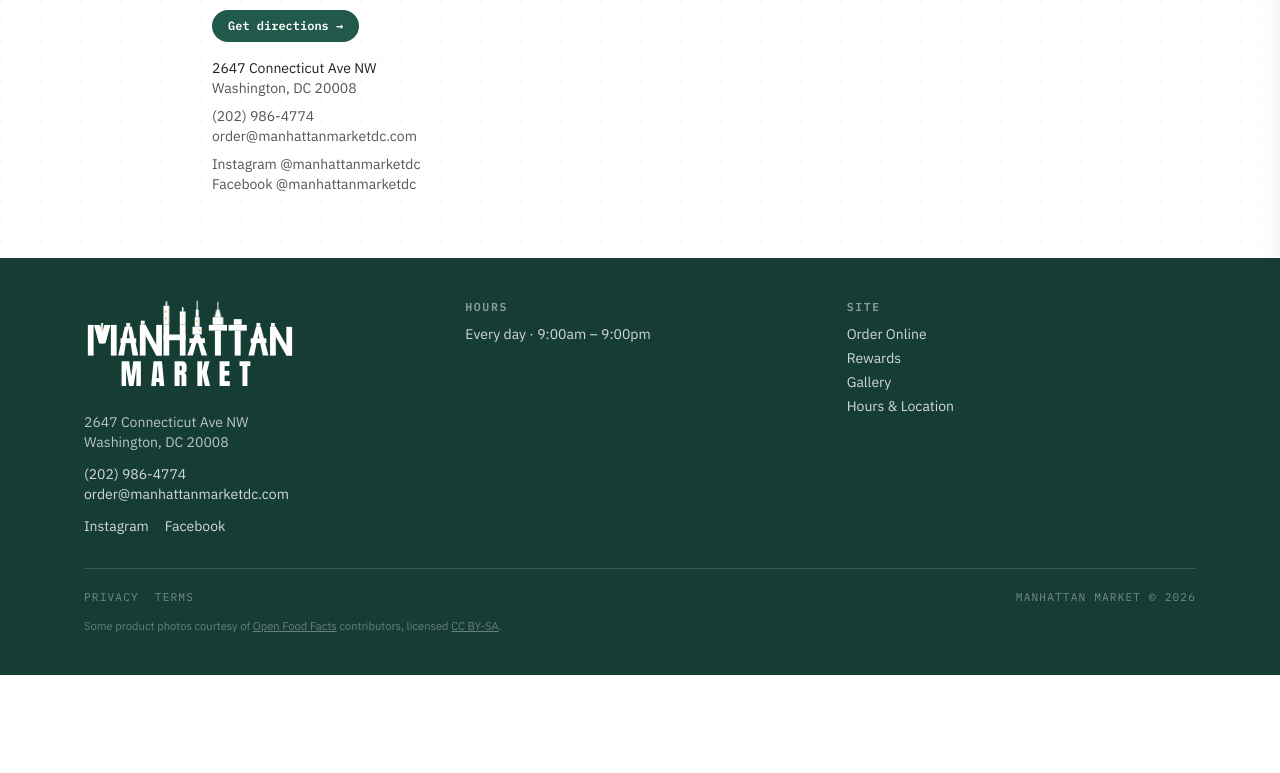
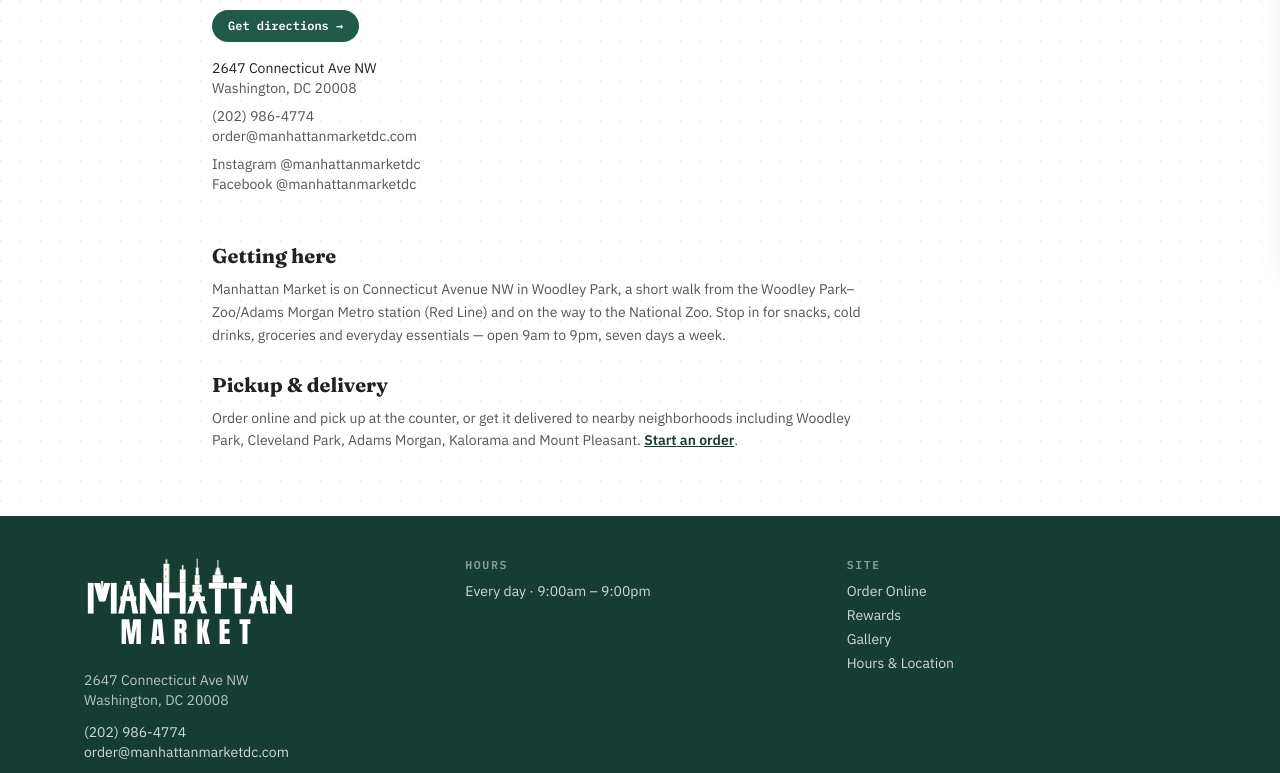
Before and after one commit to connectdc7/manhattan-market, a Next.js app: page /location in a window 1280 px wide. Shown: the part 540-1313 px from the top of the page. Before the commit the page ends 1215 px from the top, so only its background shows below. Built offline with nearby package versions, Linux system fonts and the light colour scheme; no server answers.

Commit message:
Add files via upload

```diff
--- a/app/location/page.tsx
+++ b/app/location/page.tsx
@@ -1,10 +1,12 @@
 import type { Metadata } from "next";
+import Link from "next/link";
 import { HOURS_DISPLAY } from "@/lib/store-hours";
+import { NEIGHBORHOODS } from "@/lib/site";
 
 export const metadata: Metadata = {
-  title: "Hours & Location",
+  title: "Hours & Location — Woodley Park, Washington DC",
   description:
-    "Visit Manhattan Market at 2647 Connecticut Ave NW, Washington, DC 20008. Store hours, directions, and contact info.",
+    "Manhattan Market, 2647 Connecticut Ave NW, Washington, DC 20008 — Woodley Park's corner store by the Woodley Park–Zoo Metro and the National Zoo. Open 9am–9pm every day. Directions, hours and contact info.",
   alternates: {
     canonical: "/location",
   },
@@ -17,7 +19,7 @@
     <div className="mx-auto max-w-4xl px-5 py-16">
       <p className="eyebrow text-green">Hours &amp; Location</p>
       <h1 className="mt-2 font-display text-3xl font-bold text-ink sm:text-4xl">
-        Find us
+        Your corner store in Woodley Park
       </h1>
 
       <div className="mt-8 grid gap-8 sm:grid-cols-2">
@@ -76,6 +78,24 @@
           </table>
         </div>
       </div>
+
+      <section className="mt-12 max-w-2xl font-body text-sm leading-relaxed text-ink-soft">
+        <h2 className="font-display text-xl font-bold text-ink">Getting here</h2>
+        <p className="mt-2">
+          Manhattan Market is on Connecticut Avenue NW in Woodley Park, a short walk from the Woodley
+          Park–Zoo/Adams Morgan Metro station (Red Line) and on the way to the National Zoo. Stop in for
+          snacks, cold drinks, groceries and everyday essentials — open 9am to 9pm, seven days a week.
+        </p>
+        <h2 className="mt-6 font-display text-xl font-bold text-ink">Pickup &amp; delivery</h2>
+        <p className="mt-2">
+          Order online and pick up at the counter, or get it delivered to nearby neighborhoods including{" "}
+          {NEIGHBORHOODS.slice(0, -1).join(", ")} and {NEIGHBORHOODS[NEIGHBORHOODS.length - 1]}.{" "}
+          <Link href="/order" className="font-semibold text-green-deep underline hover:text-pink-deep">
+            Start an order
+          </Link>
+          .
+        </p>
+      </section>
     </div>
   );
 }
```
